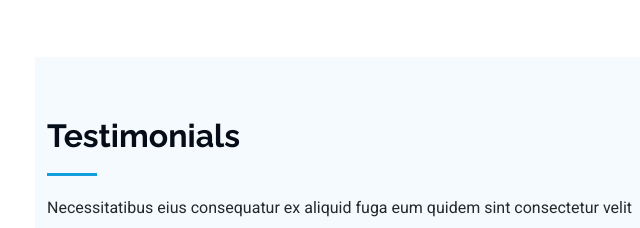
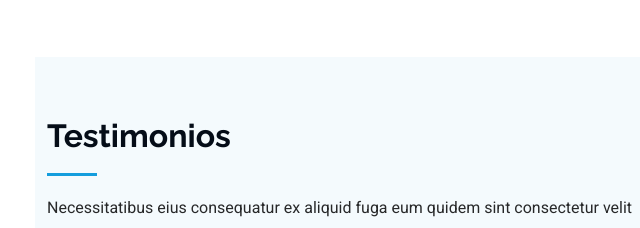
Before and after one commit to salome-ibarra10/portafolio-dev, a plain HTML site: page iPortfolio-1.0.0/index.html in a window 1280 px wide. Shown: the part 5612-5840 px from the top of the page, 265-905 px from the left. Drawn offline with Linux system fonts and the light colour scheme.

Commit message:
se edito la sección testimonio

```diff
--- a/iPortfolio-1.0.0/index.html
+++ b/iPortfolio-1.0.0/index.html
@@ -611,7 +611,7 @@
 
       <!-- Section Title -->
       <div class="container section-title" data-aos="fade-up">
-        <h2>Testimonials</h2>
+        <h2>Testimonios</h2>
         <p>Necessitatibus eius consequatur ex aliquid fuga eum quidem sint consectetur velit</p>
       </div><!-- End Section Title -->
 
```
